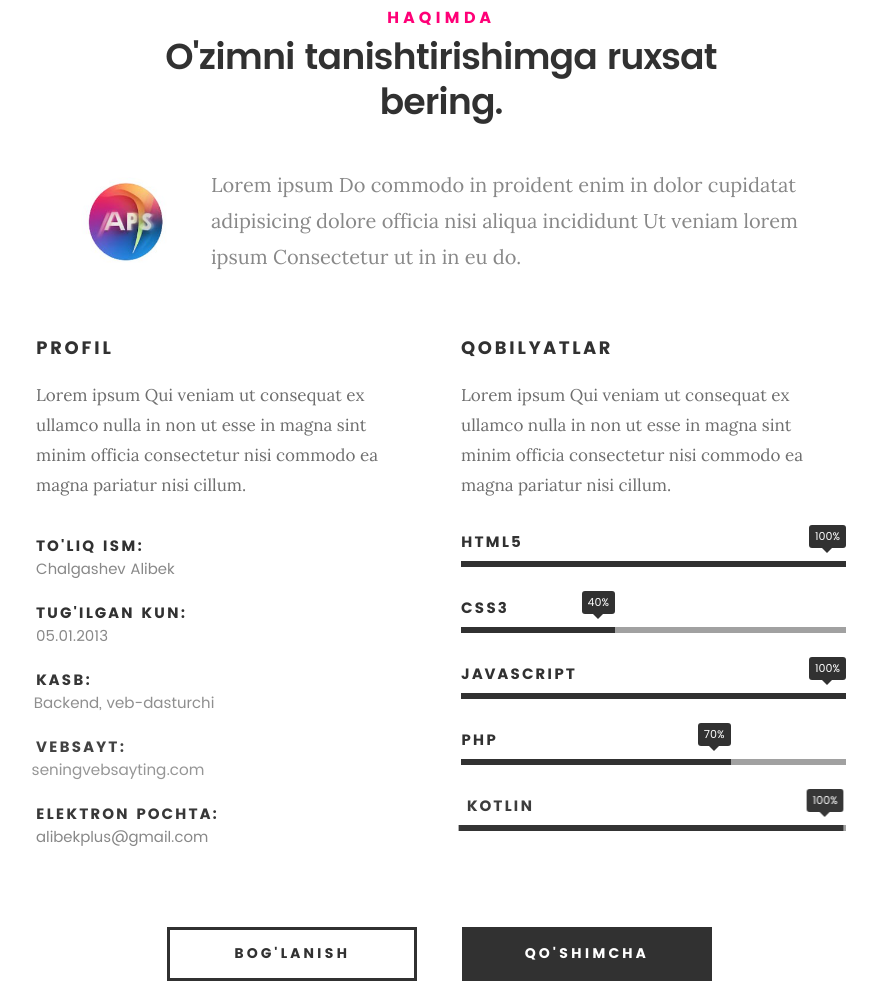
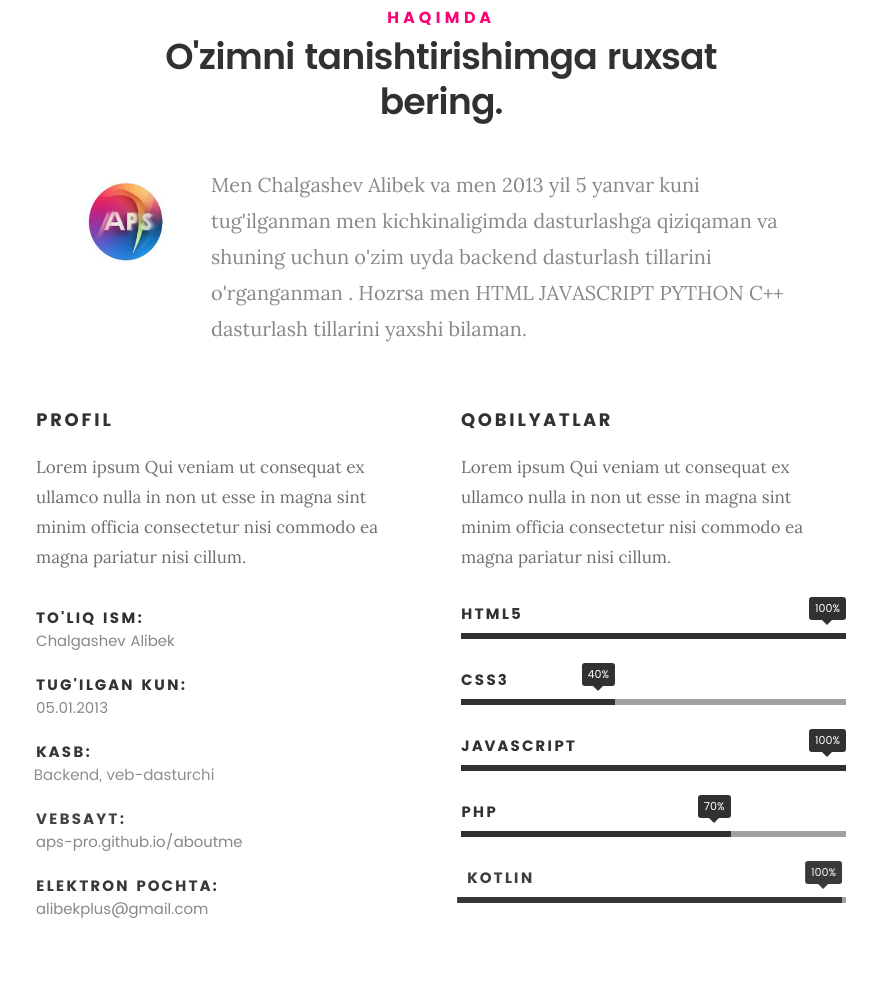
Before and after one commit to aps-pro/aboutme, a plain HTML site: page index.html in a window 1280 px wide. Shown: the part 917-1901 px from the top of the page, without its empty margins (199-1076 px from the left). Drawn offline with nearby package versions, Linux system fonts and the light colour scheme; animation ran at ten frames a second; files whose address does not match are found by name.

Commit message:
Update index.html

```diff
--- a/index.html
+++ b/index.html
@@ -115,7 +115,7 @@
 
    				<img data-aos="fade-left" data-aos-duration="2000" data-aos-delay="200" src="images/logo.jpg" alt="Profile Picture">
 
-   				<p data-aos="flip-down" data-aos-duration="2000" data-aos-delay="300" class="lead">Lorem ipsum Do commodo in proident enim in dolor cupidatat adipisicing dolore officia nisi aliqua incididunt Ut veniam lorem ipsum Consectetur ut in in eu do.</p>
+   				<p data-aos="flip-down" data-aos-duration="2000" data-aos-delay="300" class="lead">Men Chalgashev Alibek va men 2013 yil 5 yanvar kuni tug'ilganman men kichkinaligimda dasturlashga qiziqaman va shuning uchun o'zim uyda backend dasturlash tillarini o'rganganman . Hozrsa men HTML JAVASCRIPT PYTHON C++ dasturlash tillarini yaxshi bilaman.</p>
    			</div>
 
    		</div>
@@ -143,7 +143,7 @@
    				</li>
    				<li>
    					<strong data-aos="fade-left" data-aos-duration="2000" data-aos-delay="1200">Vebsayt:</strong>
-   					<span data-aos="zoom-out" data-aos-duration="2000" data-aos-delay="1300">seningvebsayting.com</span>
+   					<span data-aos="zoom-out" data-aos-duration="2000">aps-pro.github.io/aboutme</span>
    				</li>
    				<li>
    					<strong data-aos="fade-left" data-aos-duration="1400" data-aos-delay="1400">Elektron Pochta:</strong>
```
